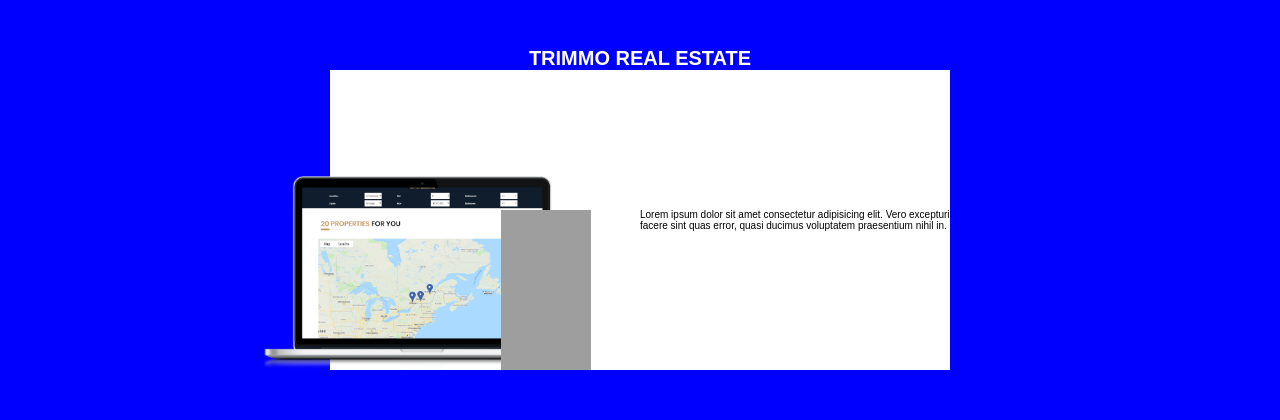
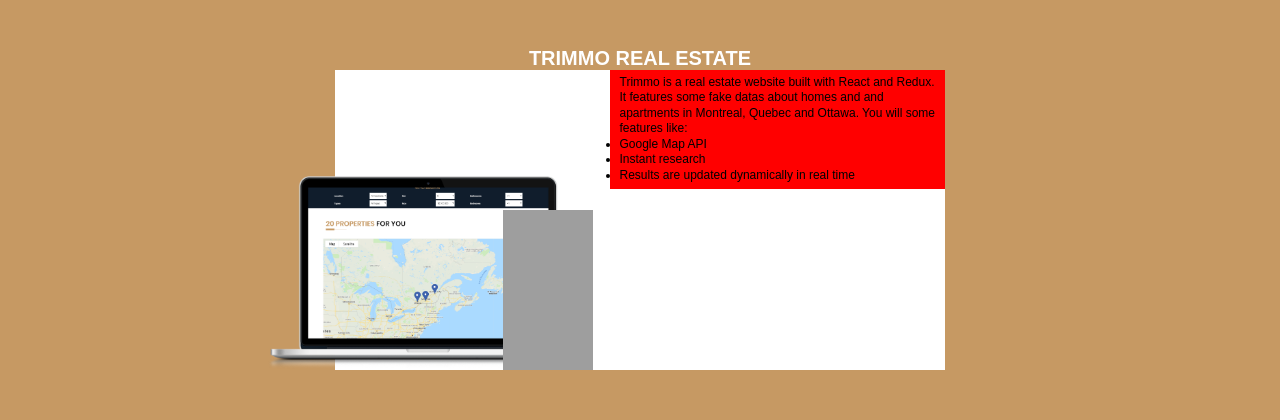
Before and after one commit to anja-rasoloarivalona/anjarasoloarivalona.io, a website: page index.html in a window 1280 px wide. Shown: the part 962-1382 px from the top of the page. Drawn offline with nearby package versions, Linux system fonts and the light colour scheme; grey boxes are pictures that could not be loaded.

Commit message:
init project's text

```diff
--- a/index.html
+++ b/index.html
@@ -62,7 +62,7 @@
 
     <!---PROJECTS-->
 
-    <section class="projects">
+    <section class="projects projects--1">
         <h1 class="title--primary">Trimmo Real Estate</h1>
 
         <div class="project project--1">
@@ -75,15 +75,22 @@
             </div>
 
 
-            <p>Lorem ipsum dolor sit amet consectetur adipisicing elit. Vero excepturi facere sint quas error, quasi
-                ducimus voluptatem praesentium nihil in.</p>
+            <div>
+                <span>Trimmo is a real estate website built with React and Redux. </span>
+                <span>It features some fake datas about homes and and apartments in Montreal, Quebec and Ottawa. You will some features like:</span>
+                <ul>
+                    <li>Google Map API</li>
+                    <li> Instant research</li>
+                    <li>Results are updated dynamically in real time </li>
+                </ul>
+            </div>
 
         </div>
 
     </section>
 
 
-    <section class="projects">
+    <section class="projects projects--2">
         <h1 class="title--primary">Tech Market e-commerce</h1>
 
         <div class="project project--2">
@@ -103,7 +110,7 @@
 
     </section>
 
-    <section class="projects">
+    <section class="projects projects--3">
         <h1 class="title--primary">Trimmo Real Estate</h1>
 
         <div class="project project--3">
--- a/sass/layout/_projects.scss
+++ b/sass/layout/_projects.scss
@@ -5,22 +5,45 @@
     align-items: center;
     justify-content: center;
     flex-direction: column;
-    background: blue;
+
+
+    &--1 {
+        background: #C69963;
+    }
+
+    &--2 {
+        background: #80003f;
+    }
+
+
+    &--3 {
+        background: #1b0080
+    }
 
 }
 
 .project {
     display: flex;
-    align-items: center;
-    justify-content: flex-end;
+
+    align-items: flex-end;
     position: relative;
     min-height: 30rem;
     min-width: 61rem;
+    max-width: 61rem;
     background: white;
+    flex-direction: column;
 
 
-    & p {
-        width: 50%;
+
+
+    & div:last-child {
+        max-width: 55%;
+        background: red;
+        display: flex;
+        flex-direction: column;
+        font-size: 1.2rem;
+        line-height: 1.3;
+        padding: .5rem 1rem;
     }
 
 
--- a/sass/layout/_skills.scss
+++ b/sass/layout/_skills.scss
@@ -53,7 +53,7 @@
             align-items: center;
             justify-content: center;
             grid-row: 6 / 7;
-            grid-column: 2 / 6;
+            grid-column: 3 / 6;
             position: relative;
 
 
@@ -162,14 +162,15 @@
                             object-fit: cover;
 
                             &--sql {
-                                height: 7rem;
+                                height: 7.2rem;
+                                width: 14rem;
                                 object-fit: cover;
                                 transform: translateY(-40%)
                             }
 
                             &--sap {
                                 width: 16rem;
-                                height: 6rem;
+                                height: 6.2rem;
                                 object-fit: cover;
                             }
 
```
Also changed, not shown: css/style.css, img/SAP.png.
